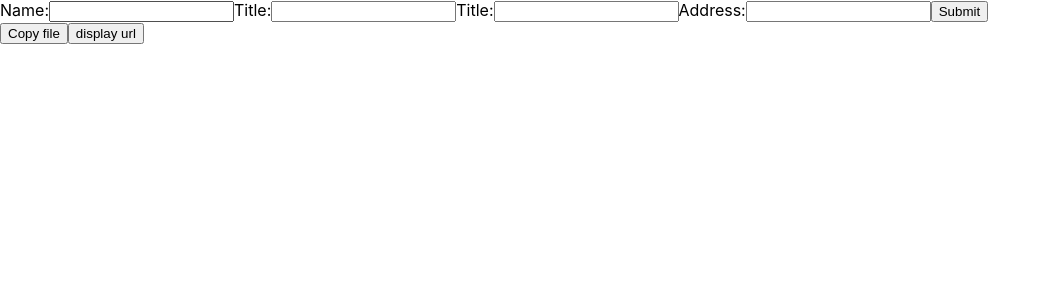
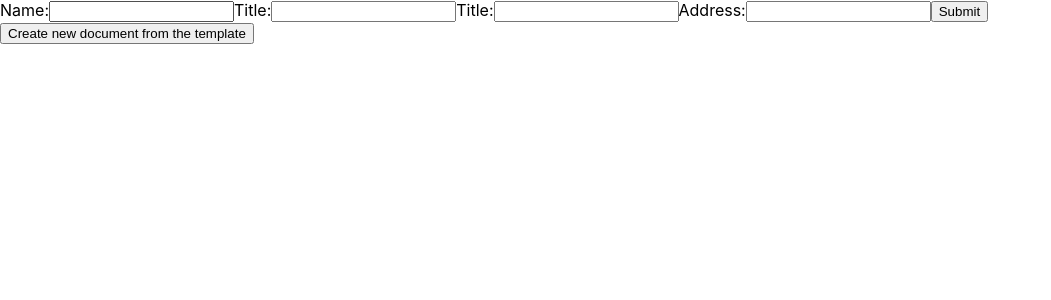
Before and after one commit to vlad-pro/mailmerge-google-react, a React (Create React App) app: page / in a window 1280 px wide. Shown: the top 300 px of the page, without its empty margins (0-1051 px from the left). Built offline with nearby package versions, Linux system fonts and the light colour scheme; no server answers.

Commit message:
new doc in new window, changing the button

```diff
--- a/src/App.js
+++ b/src/App.js
@@ -215,6 +215,11 @@ class App extends React.Component {
         if (copy_id){
           const status = await batchUpdate(copy_id, access_token)
           console.log("Merged document status: " + status)
+          if (status === 200) {
+            window.open(
+              "https://docs.google.com/document/d/" + copy_id + "/edit",
+               "_blank")
+          }
         } else {
             console.log("copy does not work")
         }
@@ -273,8 +278,8 @@ class App extends React.Component {
           <input type="submit" value="Submit" />
         </form>
 
-        <button onClick={this.mailMerge}>Copy file</button>
-        <button onClick={this.urlDisplay}>display url</button>
+        <button onClick={this.mailMerge}>Create new document from the template</button>
+        {/* <button onClick={this.urlDisplay}>Display Url</button> */}
       </div>
     );
   }
```
